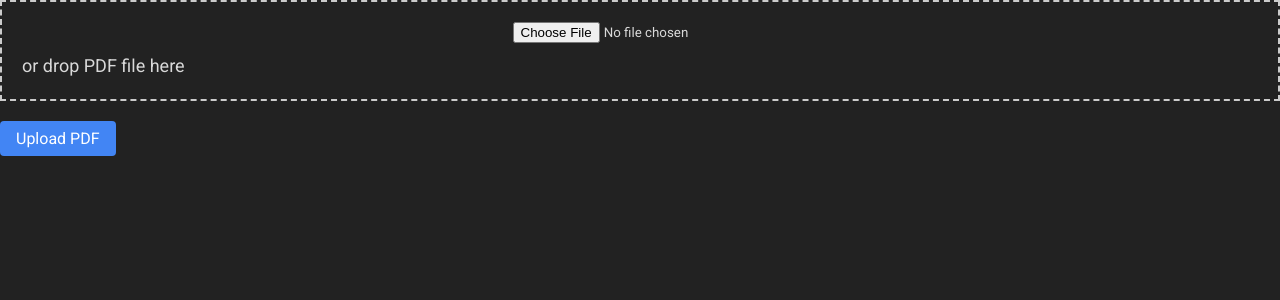
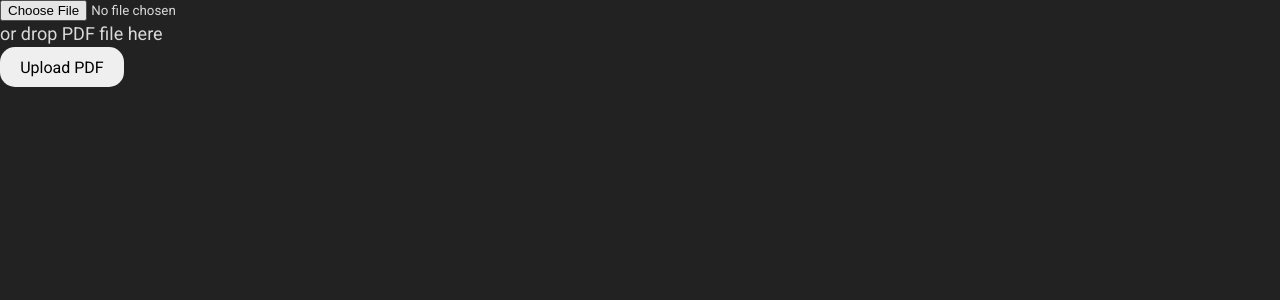
Before and after one commit to silassequeira/speed-reader, a React (Vite) app in the folder frontend/: page / in a window 1280 px wide. Shown: the top 300 px of the page. Built offline with nearby package versions, Linux system fonts and the light colour scheme.

Commit message:
2#- text is being displayed effectively

```diff
--- a/frontend/src/App.css
+++ b/frontend/src/App.css
@@ -50,3 +50,10 @@
 .lineHeight {
   margin: 0 0 0.25em 0;
 }
+
+
+.viewer-container {
+  width: 636px;
+  height: 900px;
+  overflow: hidden;
+}
--- a/frontend/src/components/PaginatedPDFViewer.jsx
+++ b/frontend/src/components/PaginatedPDFViewer.jsx
@@ -9,7 +9,7 @@ const PaginatedPDFViewer = () => {
 
   // Configuration constants
   const CONTAINER_WIDTH = 636;
-  const CONTAINER_HEIGHT = 900;
+  const CONTAINER_HEIGHT = 676;
   const LINE_HEIGHT = 26;
   const FONT_SIZE = 18;
   const FONT = `${FONT_SIZE}px Roboto, sans-serif`;
@@ -43,6 +43,9 @@ const PaginatedPDFViewer = () => {
 
     return lines;
   };
+
+  useEffect(() => {
+    if (!extractedText) return;
 
     const createPages = (paragraphs) => {
       const pages = [];
@@ -101,9 +104,6 @@ const PaginatedPDFViewer = () => {
       return pages;
     };
 
-  useEffect(() => {
-    if (!extractedText) return;
-
     const paragraphs = extractedText
       .split("\n%%PAGE_BREAK%%\n")
       .filter((p) => p.trim().length > 0);
@@ -153,49 +153,20 @@ const PaginatedPDFViewer = () => {
           className="dropzone"
           onDrop={handleDrop}
           onDragOver={handleDragOver}
-          style={{
-            border: "2px dashed #ccc",
-            padding: "20px",
-            textAlign: "center",
-            marginBottom: "20px",
-          }}
         >
           <input
             type="file"
             accept="application/pdf"
             onChange={handleFileChange}
-            style={{ marginBottom: "10px" }}
           />
           <p>or drop PDF file here</p>
         </div>
-        <button
-          type="submit"
-          style={{
-            padding: "8px 16px",
-            backgroundColor: "#4285f4",
-            color: "white",
-            border: "none",
-            borderRadius: "4px",
-            cursor: "pointer",
-            marginBottom: "20px",
-          }}
-        >
-          Upload PDF
-        </button>
+        <button type="submit">Upload PDF</button>
       </form>
 
       {pages.length > 0 && (
         <div>
-          <div
-            className="viewer-container"
-            style={{
-              width: `${CONTAINER_WIDTH}px`,
-              height: `${CONTAINER_HEIGHT}px`,
-              font: FONT,
-              lineHeight: `${LINE_HEIGHT}px`,
-              overflow: "hidden",
-            }}
-          >
+          <div className="viewer-container">
             {pages[currentPage - 1]?.map((para, i) => (
               <p key={`${currentPage}-${i}`} className="lineHeight">
                 {para}
```
Lines whose indentation alone changed are shown as unchanged.
